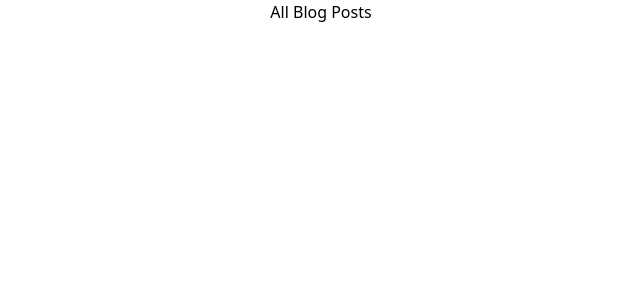
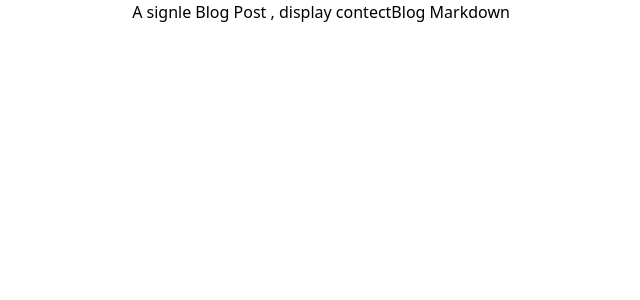
Before and after one commit to DesignDevTeam/DentalClinic, a Next.js app: page /en/Blog in a window 1280 px wide. Shown: the top 300 px of the page, without its empty margins (319-959 px from the left). Built offline with nearby package versions, Linux system fonts and the light colour scheme.

Commit message:
testing the bracnh

```diff
--- a/src/app/[locale]/Blog/page.jsx
+++ b/src/app/[locale]/Blog/page.jsx
@@ -3,7 +3,8 @@
 const BlogPage = async () => {
   return (
     <div style={{ width: "100vw", display: "flex", justifyContent: "center" }}>
-      <h1>All Blog Posts</h1>
+      <h1>A signle Blog Post , display contect</h1>
+      <p>Blog Markdown</p>
     </div>
   );
 };
```
